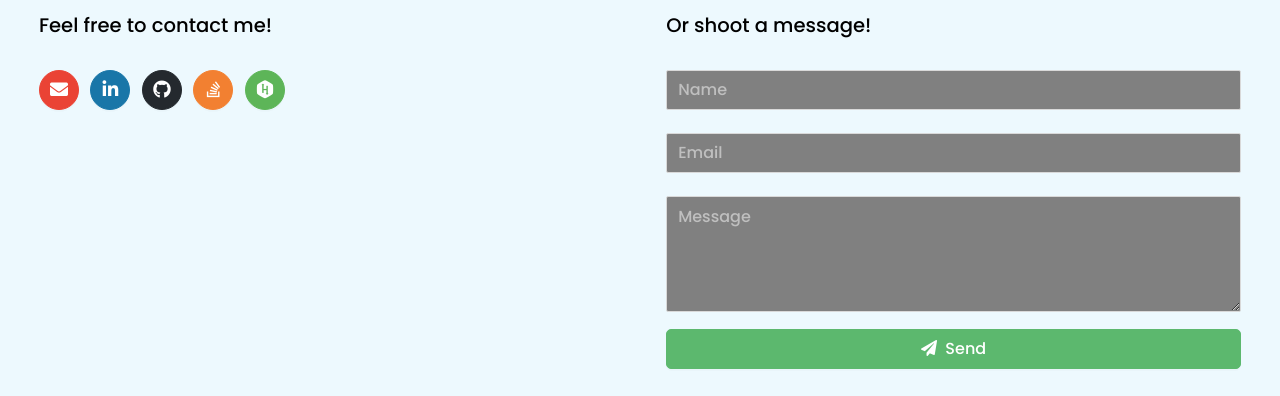
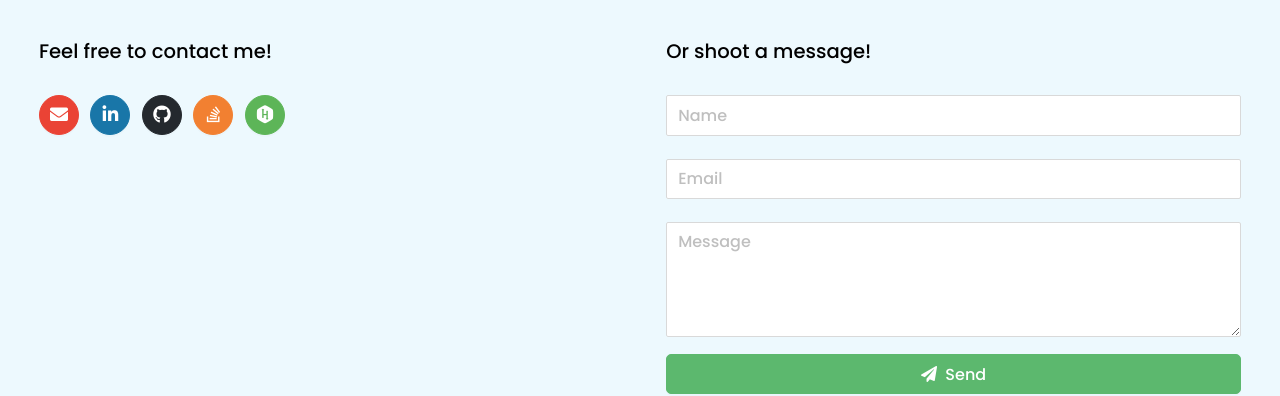
Before and after one commit to shivansh-nalwaya/shivansh-nalwaya.github.io, a React (Create React App) app: page / in a window 1280 px wide. Shown: the part 4081-4477 px from the top of the page. Built offline with nearby package versions, Linux system fonts and the light colour scheme.

Commit message:
Add footer

```diff
--- a/src/components/certificates.js
+++ b/src/components/certificates.js
@@ -10,7 +10,6 @@ const Container = styled.div`
   background: ${(props) => (props.darkMode ? "#434343" : "#EDF9FE")};
   color: ${(props) => (props.darkMode ? "white" : "black")};
   padding: 1%;
-  paddingtop: 3%;
 `;
 
 const Title = styled.div`
--- a/src/components/contact.js
+++ b/src/components/contact.js
@@ -12,7 +12,7 @@ const Container = styled.div`
   background: ${(props) => (props.darkMode ? "#434343" : "#EDF9FE")};
   color: ${(props) => (props.darkMode ? "white" : "black")};
   padding: 1%;
-  paddingtop: 3%;
+  padding-top: 3%;
 `;
 
 const Title = styled.div`
@@ -30,7 +30,7 @@ const SubTitle = styled.div`
 
 const CustomInput = styled(Input)`
   margin-bottom: 4%;
-  background: grey;
+  background: ${(props) => (props.darkMode ? "grey" : "white")};
 
   &:hover {
     border-color: black;
@@ -43,7 +43,7 @@ const CustomInput = styled(Input)`
 `;
 
 const CustomTextArea = styled(TextArea)`
-  background: grey;
+  background: ${(props) => (props.darkMode ? "grey" : "white")};
 
   &:hover {
     border-color: black;
@@ -74,9 +74,9 @@ const Contact = () => {
           <Fade right>
             <SubTitle darkMode={darkMode}>Or shoot a message!</SubTitle>
             <Form>
-              <CustomInput size="large" placeholder="Name" />
-              <CustomInput size="large" placeholder="Email" />
-              <CustomTextArea size="large" placeholder="Message" rows={4} />
+              <CustomInput darkMode={darkMode} size="large" placeholder="Name" />
+              <CustomInput darkMode={darkMode} size="large" placeholder="Email" />
+              <CustomTextArea darkMode={darkMode} size="large" placeholder="Message" rows={4} />
               <CustomButton size="large" style={{ width: "100%" }}>
                 <i class="fas fa-paper-plane"></i>&nbsp;&nbsp;Send
               </CustomButton>
--- a/src/components/footer.js
+++ b/src/components/footer.js
@@ -7,7 +7,6 @@ const Container = styled.div`
   background: ${(props) => (props.darkMode ? "#434343" : "#EDF9FE")};
   color: ${(props) => (props.darkMode ? "white" : "black")};
   padding: 1%;
-  paddingtop: 3%;
 `;
 
 const Text = styled.div`
--- a/src/components/projects.js
+++ b/src/components/projects.js
@@ -10,7 +10,6 @@ const Container = styled.div`
   background: ${(props) => (props.darkMode ? "#434343" : "#EDF9FE")};
   color: ${(props) => (props.darkMode ? "white" : "black")};
   padding: 1%;
-  paddingtop: 3%;
 `;
 
 const Title = styled.div`
```
